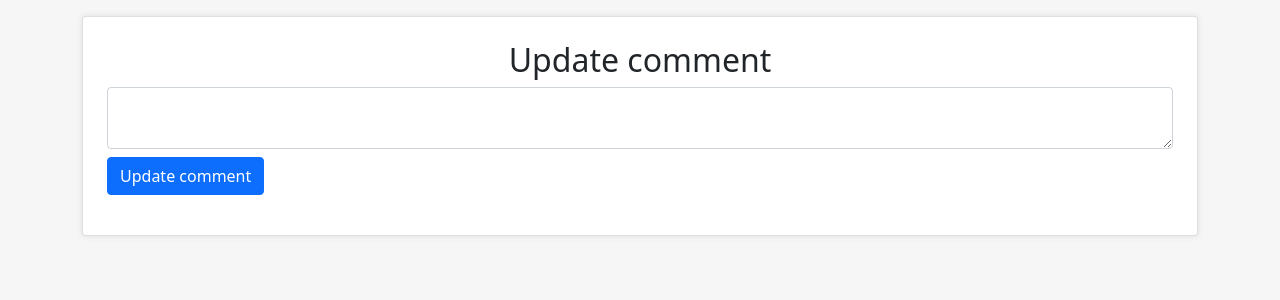
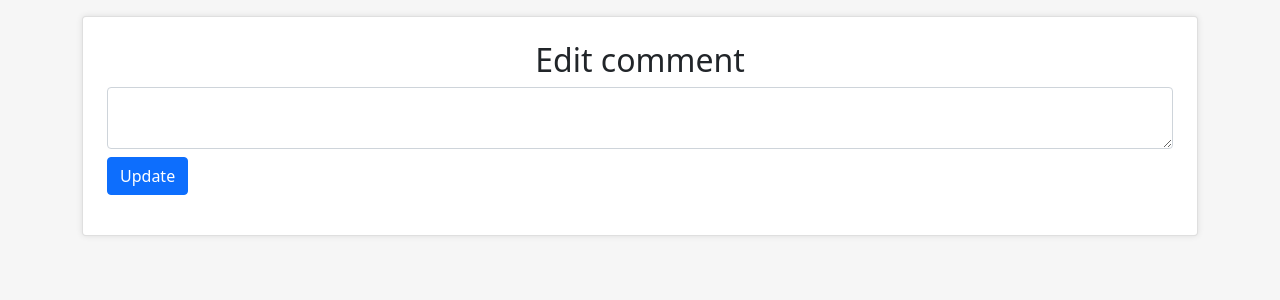
Before and after one commit to EnterKeeper/learnen, a Flask app: template qp/templates/comment_edit.html in a window 1280 px wide. Shown: the part 56-356 px from the top of the page. Run offline with Flask 2, Linux system fonts and the light colour scheme; the template is opened without the code that fills it: values that come from a table or form of the project are taken from there, others are empty; some libraries are stand-ins or nearby versions.

Commit message:
Comment edit translation

```diff
--- a/qp/forms/poll.py
+++ b/qp/forms/poll.py
@@ -34,4 +34,4 @@ class LeaveCommentForm(FlaskForm):
 
 class EditCommentForm(FlaskForm):
     text = TextAreaField(lazy_gettext("Comment"), validators=[DataRequired(), Length(max=Comment.max_text_length)])
-    submit = SubmitField(lazy_gettext("Update comment"))
+    submit = SubmitField(lazy_gettext("Update"))
--- a/qp/templates/comment_edit.html
+++ b/qp/templates/comment_edit.html
@@ -2,7 +2,7 @@
 
 {% block content %}
     <div class="card p-4">
-        <h2 class="text-center">{{ _("Update comment") }}</h2>
+        <h2 class="text-center">{{ _("Edit comment") }}</h2>
         <form class="mb-3" method="post" enctype="multipart/form-data" novalidate>
             {{ form.hidden_tag() }}
             <div class="form-field mb-2">
```
Also changed, not shown: qp/translations/ru/LC_MESSAGES/messages.po, 2 other files.
